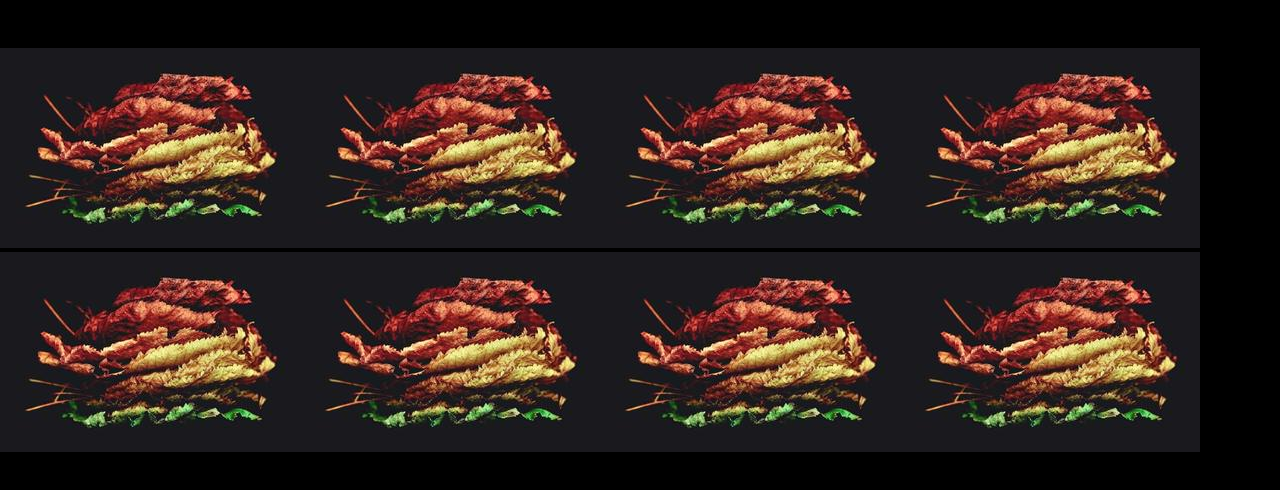
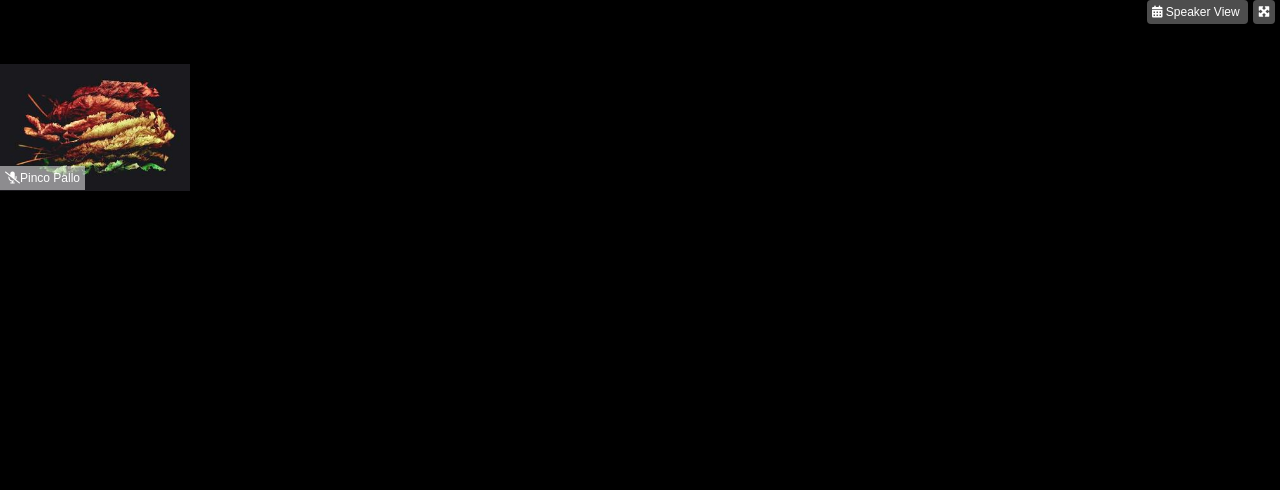
Before and after one commit to Giovanni-Palmitessa/html-css-zoom, a plain HTML site: page index.html in a window 1280 px wide. Drawn offline with Linux system fonts and the light colour scheme.

Commit message:
completed 1st image

```diff
--- a/assets/style.css
+++ b/assets/style.css
@@ -7,7 +7,13 @@
 html{
     font-family: sans-serif;
     background-color: black;
-    padding-top: 3rem;
+    padding-top: 4rem;
+    position: relative;
+}
+
+a{
+    color: white;
+    text-decoration: none;
 }
 
 .container{
@@ -15,12 +21,43 @@ html{
     margin-inline: auto;
     display: flex;
     flex-wrap: wrap;
+    gap: 0.2rem;
+}
+
+.fix-top{
+    color: white;
+    font-size: 12px;
+    position: fixed;
+    top: 5px;
+    right: 5px;
+    z-index: 1;
+}
+
+.view, .maximize{
+    padding: 5px;
+    background-color: rgba(255, 255, 255, 0.3);
+    border-radius: 4px;
+}
+
+.view{
+    margin-right: 5px;
 }
 
 .image{
-    flex-basis: 0 0 calc(100% / 7);
+    position: relative;
 }
 
+
 img{
-    width: 100%;
+    width: 190px;
 }
+
+.name{
+    color: white;
+    position: absolute;
+    bottom: 5px;
+    left: 0;
+    font-size: 12px;
+    padding: 5px;
+    background-color: rgba(255, 255, 255, 0.5);
+}
--- a/index.html
+++ b/index.html
@@ -5,41 +5,23 @@
     <meta http-equiv="X-UA-Compatible" content="IE=edge">
     <meta name="viewport" content="width=device-width, initial-scale=1.0">
     <link rel="stylesheet" href="assets/style.css">
+    <link rel="stylesheet" href="https://cdnjs.cloudflare.com/ajax/libs/font-awesome/6.3.0/css/all.min.css" integrity="sha512-SzlrxWUlpfuzQ+pcUCosxcglQRNAq/DZjVsC0lE40xsADsfeQoEypE+enwcOiGjk/bSuGGKHEyjSoQ1zVisanQ==" crossorigin="anonymous" referrerpolicy="no-referrer" />
     <title>Zoom</title>
 </head>
 <body>
+
+    <div class="fix-top">
+        <a class="view" href="#"><i class="fa-solid fa-calendar-days"></i> Speaker View </a>
+        <a class="maximize" href=""><i class="fa-solid fa-maximize"></i></a>
+
+    </div>
+
    <div class="container">
         <div class="image">
             <img src="img/1.jpg" alt="IMG">
+            <span class="name"><i class="fa-solid fa-microphone-slash"></i>Pinco Pallo</span>
         </div>
 
-        <div class="image">
-            <img src="img/1.jpg" alt="IMG">
-        </div>
-
-        <div class="image">
-            <img src="img/1.jpg" alt="IMG">
-        </div>
-
-        <div class="image">
-            <img src="img/1.jpg" alt="IMG">
-        </div>
-
-        <div class="image">
-            <img src="img/1.jpg" alt="IMG">
-        </div>
-
-        <div class="image">
-            <img src="img/1.jpg" alt="IMG">
-        </div>
-
-        <div class="image">
-            <img src="img/1.jpg" alt="IMG">
-        </div>
-
-        <div class="image">
-            <img src="img/1.jpg" alt="IMG">
-        </div>
     </div>
 </body>
 </html>
```
